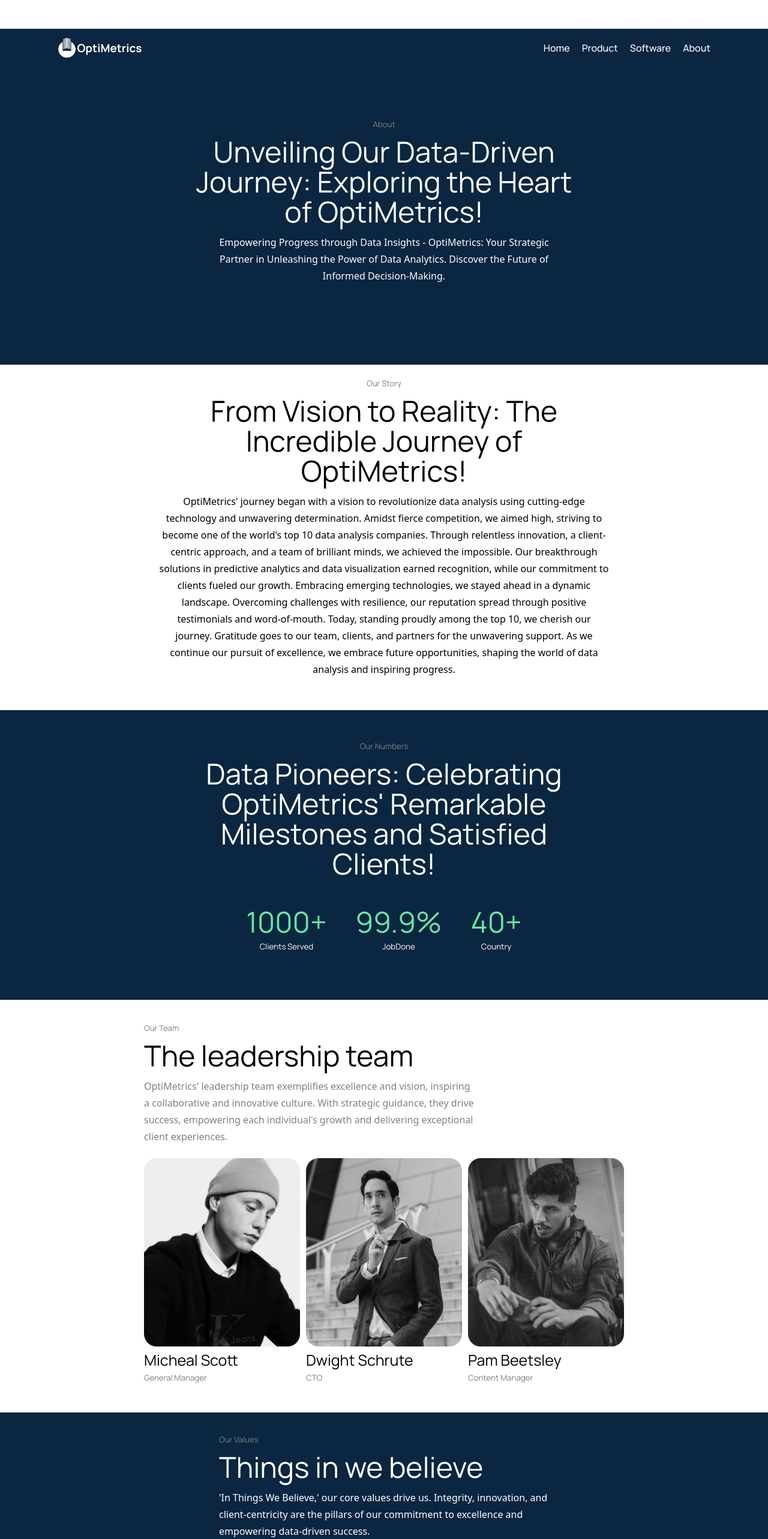
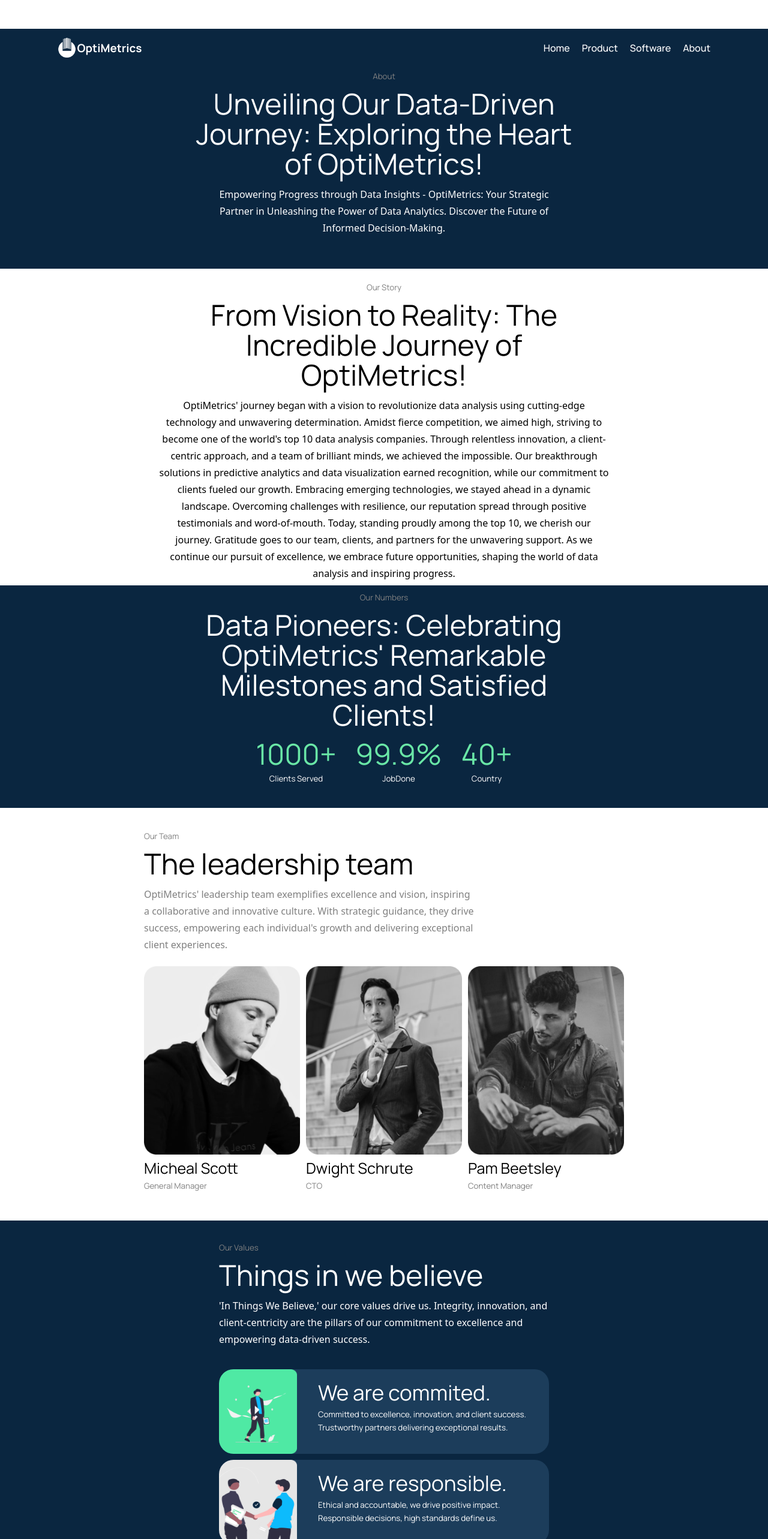
Before and after one commit to Adexbam02/OptiMetrics, a React (Vite) app: page /about in a window 1280 px wide. Shown: the top 2566 px of the page at 60% size. Built offline with nearby package versions, Linux system fonts and the light colour scheme.

Commit message:
Update about.css

```diff
--- a/src/Pages/about/about.css
+++ b/src/Pages/about/about.css
@@ -4,26 +4,22 @@
   display: flex;
   align-items: center;
   justify-content: center;
-  padding: 5rem;
-  min-height: 70vh;
+  width: 100%;
+  height: 50vh;
 }
 
-.aboutContainer{
+.aboutContainer {
   margin-top: 3rem;
 }
-
-
 
 .storySection {
   display: flex;
   align-items: center;
   justify-content: center;
-  /* padding: 5rem; */
   min-height: 60vh;
 }
 
 .ourStoryContainer {
-  /* margin-top: 5rem; */
   display: flex;
   align-items: center;
   justify-content: center;
@@ -39,8 +35,8 @@
 
 .numberSection {
   background: var(--color-primary);
-  padding: 5rem;
-  /* min-width: 90vh; */
+  padding: 2.5rem;
+  margin-top: 0rem;
 }
 
 .numbersContainer {
@@ -48,12 +44,15 @@
   align-items: center;
   justify-content: center;
 }
+.numbersContainer .titleHeading {
+  margin-bottom: 0rem;
+}
 
 .number {
   display: flex;
   align-items: center;
   justify-content: center;
-  gap: 3rem;
+  gap: 2rem;
   flex-wrap: wrap;
 }
 
@@ -144,18 +143,23 @@
   margin-bottom: 10px;
   border-radius: 24px;
   transition: var(--transition);
+  cursor: grab;
 }
 
-.value:hover{
+.value:hover {
   background: var(--color-primary);
 }
 
 .value img {
   width: 130px;
   height: 141px;
+  width: 130px;
+  height: 141px;
+  border-top-left-radius: 24px;
+  border-bottom-left-radius: 24px;
 }
 
-.valueContent{
+.valueContent {
   padding: 15px;
   max-width: 400px;
 }
@@ -167,12 +171,11 @@
 
 /* MEDIA QUERIES (Medium Screen) */
 @media screen and (max-width: 1024px) {
-
 }
 
 /* MEDIA QUERIES (Small Screen) */
 @media screen and (max-width: 600px) {
-  .aboutContainer .titleContainer h1{
+  .aboutContainer .titleContainer h1 {
     font-size: 30px;
   }
 
@@ -181,11 +184,11 @@
     height: 294px;
   }
 
-  .value img{
+  .value img {
     display: none;
   }
 
-  .valueContent{
+  .valueContent {
     padding: 15px;
   }
 
@@ -193,5 +196,4 @@
     font-size: 25px;
     font-weight: 400;
   }
-
 }
```
